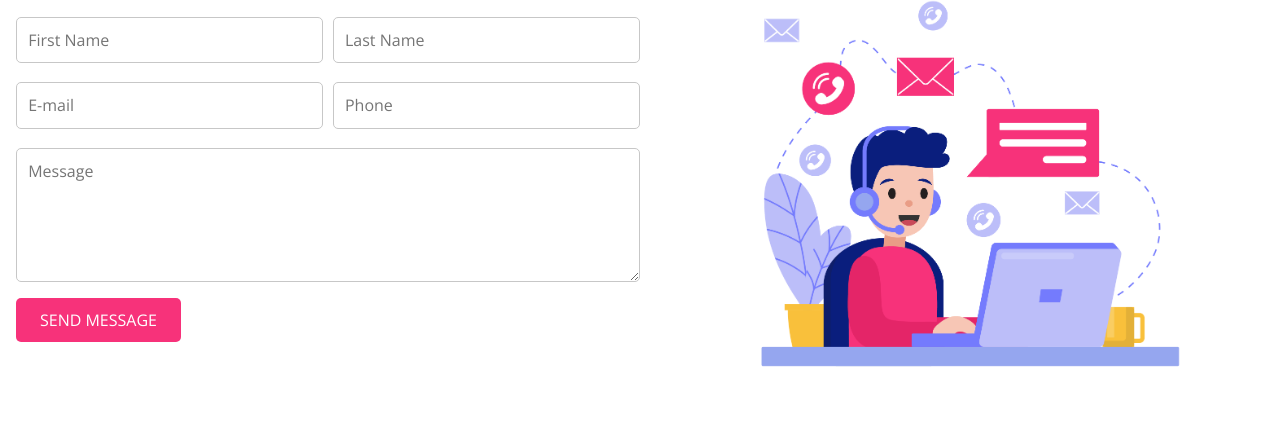
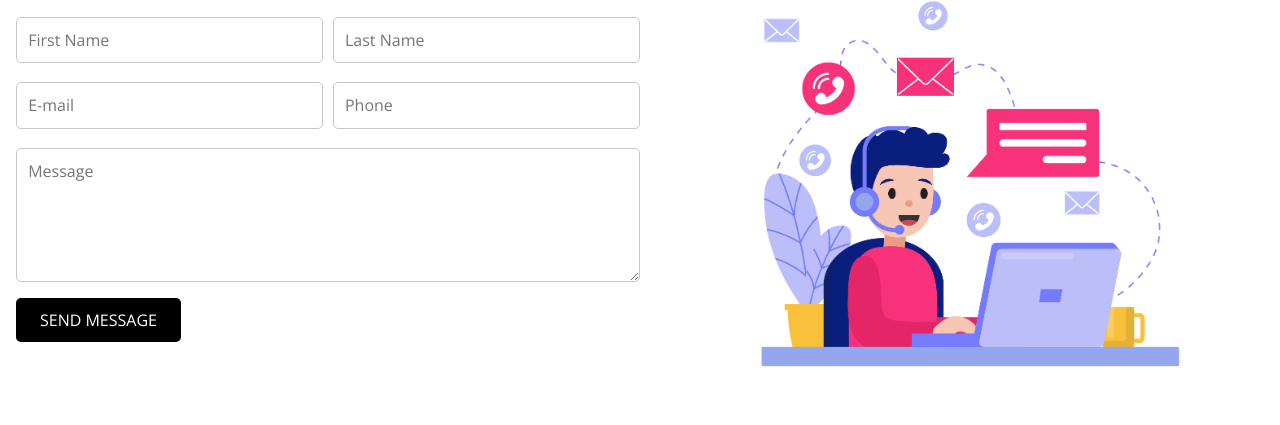
Before and after one commit to Abhi-202/newcontact.github.io, a plain HTML site: page index.html in a window 1280 px wide. Shown: the part 691-1116 px from the top of the page. Drawn offline with nearby package versions, Linux system fonts and the light colour scheme.

Commit message:
Update style.css

```diff
--- a/style.css
+++ b/style.css
@@ -118,7 +118,7 @@ body{
     font-size: 1rem;
     text-transform: uppercase;
     color: #fff;
-    background: #f7327a;
+    background:black;
     border: none;
     border-radius: 5px;
     padding: 0.7rem 1.5rem;
```
